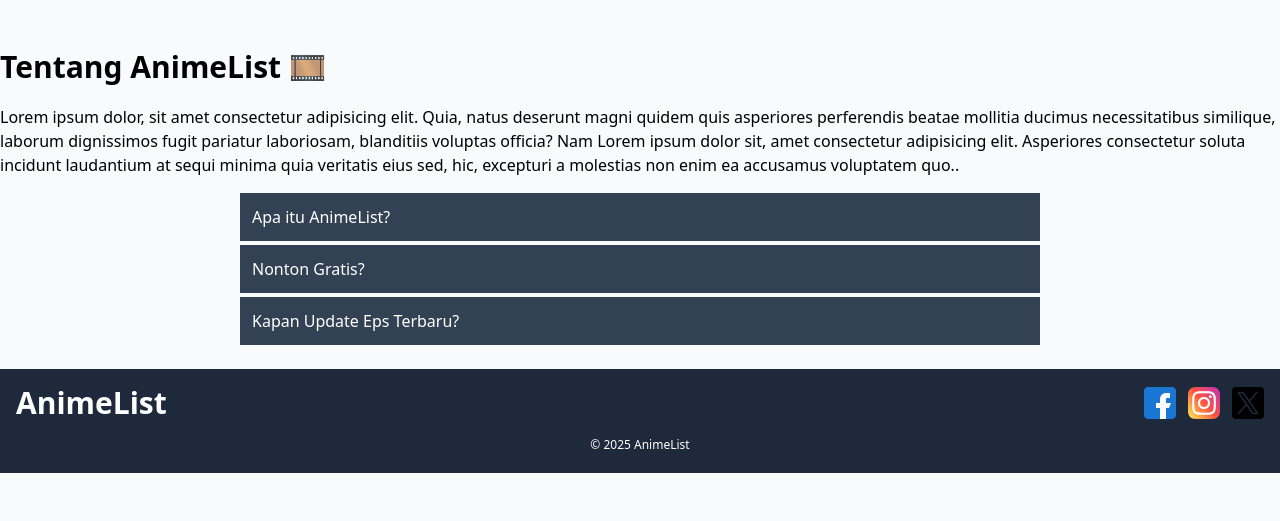
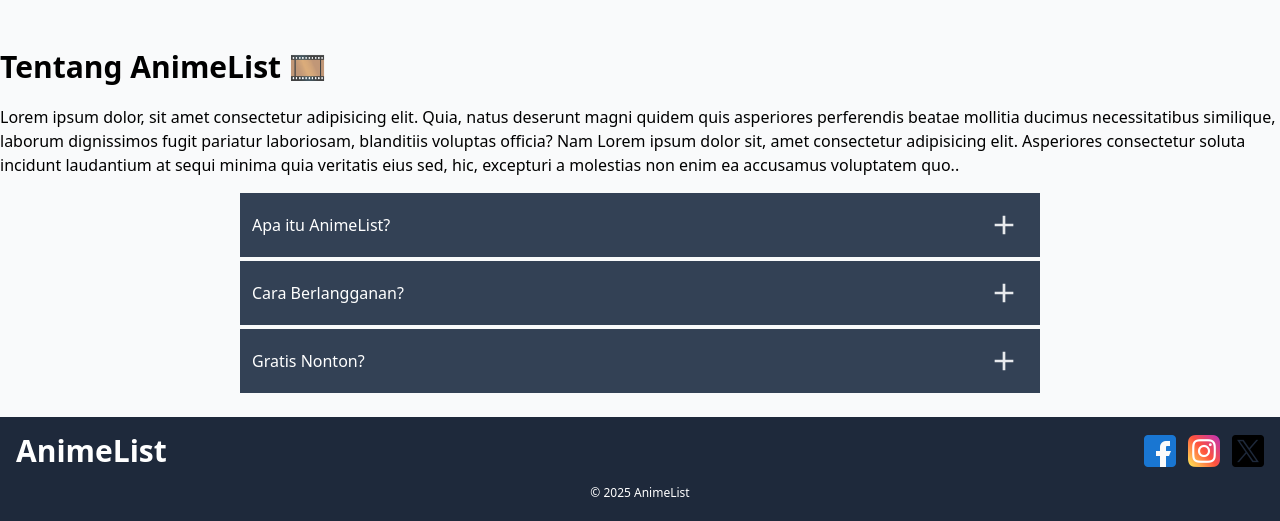
Before and after one commit to Shafawra/animeList-QUIZ, a plain HTML site: page index.html in a window 1280 px wide. Shown: the part 1369-1890 px from the top of the page. Before the commit the page ends 1842 px from the top, so only its background shows below. Drawn offline with nearby package versions, Linux system fonts and the light colour scheme.

Commit message:
ngestyling dibagian faq

```diff
--- a/index.html
+++ b/index.html
@@ -45,7 +45,7 @@
                     </ul>
                 </div>
 
-            <button id="btnTheme" class="text-md rounded-md flex items-center px-2 text-[whitesmoke] hover:bg-transparent hover:border hover:border-white bg-purple-950" id="themeBtn">theme <span class="text-2xl">🌒</span></button>
+            <button id="btnTheme" class="text-md rounded-md flex items-center px-2 text-[whitesmoke] hover:bg-transparent hover:border hover:border-white bg-purple-950 active:scale-95 duration-300 transition" id="themeBtn">theme <span class="text-2xl">🌒</span></button>
 
         </nav>
 
@@ -157,22 +157,31 @@
         <h1 class="text-3xl font-bold py-5">Tentang AnimeList 🎞️</h1>
         <p class="">Lorem ipsum dolor, sit amet consectetur adipisicing elit. Quia, natus deserunt magni quidem quis asperiores perferendis beatae mollitia ducimus necessitatibus similique, laborum dignissimos fugit pariatur laboriosam, blanditiis voluptas officia? Nam Lorem ipsum dolor sit, amet consectetur adipisicing elit. Asperiores consectetur soluta incidunt laudantium at sequi minima quia veritatis eius sed, hic, excepturi a molestias non enim ea accusamus voluptatem quo..</p>
         <div class="max-w-[800px] m-auto pt-4 py-5">
-            <div class="flex flex-col gap-1">
-                <button class="btnHeader p-3 bg-slate-700 w-full text-left text-white">Apa itu AnimeList?</button>
+            <div class="flex flex-col gap-1 transition-transform duration-300">
+                <div class="flex justify-between  bg-slate-700 w-full text-left text-white items-center p-3">
+                    <button class="btnHeader">Apa itu AnimeList?</button>
+                    <svg class="pr-2" xmlns="http://www.w3.org/2000/svg" height="40px" viewBox="0 -960 960 960" width="40px" fill="#e8eaed"><path d="M440-440H200v-80h240v-240h80v240h240v80H520v240h-80v-240Z"/></svg>
+                </div>
                 <div class="bg-slate-600  flex flex-col gap-2 overflow-hidden max-h-0">
                     <p>Lorem ipsum, dolor sit amet consectetur adipisicing elit. Beatae ab ipsa eligendi dicta voluptas dignissimos culpa est quos rem aliquid nulla similique sint autem, eius ratione sed modi pariatur voluptatibus?</p>
                     <p>Lorem ipsum dolor sit, amet consectetur adipisicing elit. Architecto eaque dicta voluptate. Autem dolor, quaerat assumenda provident pariatur odit voluptatibus aspernatur cupiditate sunt vel perferendis alias debitis! Aliquam, earum error?</p>
                 </div>
             </div>
-            <div class="flex flex-col gap-1">
-                <button class="btnHeader p-3 bg-slate-700 w-full text-left text-white">Nonton Gratis?</button>
+            <div class="flex flex-col gap-1 transition-transform duration-300">
+                <div class="flex justify-between  bg-slate-700 w-full text-left text-white items-center p-3">
+                    <button class="btnHeader">Cara Berlangganan?</button>
+                    <svg class="pr-2" xmlns="http://www.w3.org/2000/svg" height="40px" viewBox="0 -960 960 960" width="40px" fill="#e8eaed"><path d="M440-440H200v-80h240v-240h80v240h240v80H520v240h-80v-240Z"/></svg>
+                </div>
                 <div class="bg-slate-600  flex flex-col gap-2 overflow-hidden max-h-0">
                     <p>Lorem ipsum, dolor sit amet consectetur adipisicing elit. Beatae ab ipsa eligendi dicta voluptas dignissimos culpa est quos rem aliquid nulla similique sint autem, eius ratione sed modi pariatur voluptatibus?</p>
                     <p>Lorem ipsum dolor sit, amet consectetur adipisicing elit. Architecto eaque dicta voluptate. Autem dolor, quaerat assumenda provident pariatur odit voluptatibus aspernatur cupiditate sunt vel perferendis alias debitis! Aliquam, earum error?</p>
                 </div>
             </div>
-            <div class="flex flex-col gap-1">
-                <button class="btnHeader p-3 bg-slate-700 w-full text-left text-white">Kapan Update Eps Terbaru?</button>
+            <div class="flex flex-col gap-1 transition-transform duration-300">
+                <div class="flex justify-between  bg-slate-700 w-full text-left text-white items-center p-3">
+                    <button class="btnHeader">Gratis Nonton?</button>
+                    <svg class="pr-2" xmlns="http://www.w3.org/2000/svg" height="40px" viewBox="0 -960 960 960" width="40px" fill="#e8eaed"><path d="M440-440H200v-80h240v-240h80v240h240v80H520v240h-80v-240Z"/></svg>
+                </div>
                 <div class="bg-slate-600  flex flex-col gap-2 overflow-hidden max-h-0">
                     <p>Lorem ipsum, dolor sit amet consectetur adipisicing elit. Beatae ab ipsa eligendi dicta voluptas dignissimos culpa est quos rem aliquid nulla similique sint autem, eius ratione sed modi pariatur voluptatibus?</p>
                     <p>Lorem ipsum dolor sit, amet consectetur adipisicing elit. Architecto eaque dicta voluptate. Autem dolor, quaerat assumenda provident pariatur odit voluptatibus aspernatur cupiditate sunt vel perferendis alias debitis! Aliquam, earum error?</p>
```
